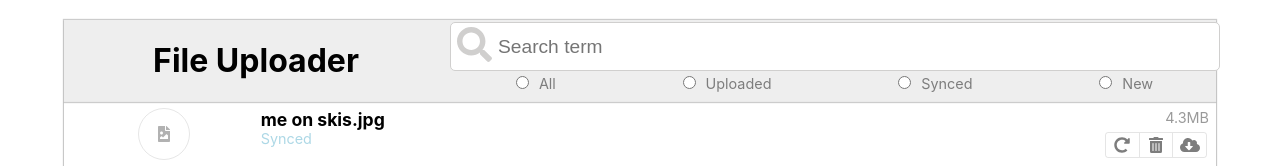
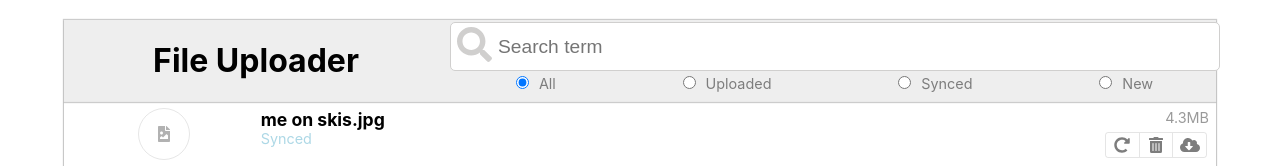
Before and after one commit to aniledev/react-file-uploader, a React (Create React App) app: page / in a window 1280 px wide. Shown: the top 166 px of the page. Built offline with nearby package versions, Linux system fonts and the light colour scheme; the HTML template or start-up script is replaced by a standard one.

Commit message:
chore: add comments to FilterOptions component

```diff
--- a/src/Components/FilterOptions.js
+++ b/src/Components/FilterOptions.js
@@ -5,11 +5,20 @@
 
 export default class FilterOptions extends Component {
   render() {
+    // USE OBJECT DESTRUCTURING TO GET THE VALUE OF FILTEROPTION FROM PROPS
+    const { filterOption } = this.props;
     return (
       <div className="FilterOptions">
         <div className="FilterOptions__option">
           <label htmlFor="filter_all">
-            <input type="radio" value="All" id="filter_all" name="filter" />
+            <input
+              type="radio"
+              value="All"
+              id="filter_all"
+              name="filter"
+              checked={filterOption === "All"}
+              // IF FILTEROPTION === ALL, THEN THIS EVALUATES TO CHECKED={TRUE}
+            />
             All
           </label>
         </div>
@@ -20,6 +29,7 @@
               value="Uploaded"
               id="filter_uploaded"
               name="filter"
+              checked={filterOption === "Uploaded"}
             />
             Uploaded
           </label>
@@ -31,13 +41,20 @@
               value="Synced"
               id="filter_synced"
               name="filter"
+              checked={filterOption === "Synced"}
             />
             Synced
           </label>
         </div>
         <div className="FilterOptions__option">
           <label htmlFor="filter_new">
-            <input type="radio" value="New" id="filter_new" name="filter" />
+            <input
+              type="radio"
+              value="New"
+              id="filter_new"
+              name="filter"
+              checked={filterOption === "New"}
+            />
             New
           </label>
         </div>
```
Also changed, not shown: 1 other file (tests, documents, lock files or other folders).
